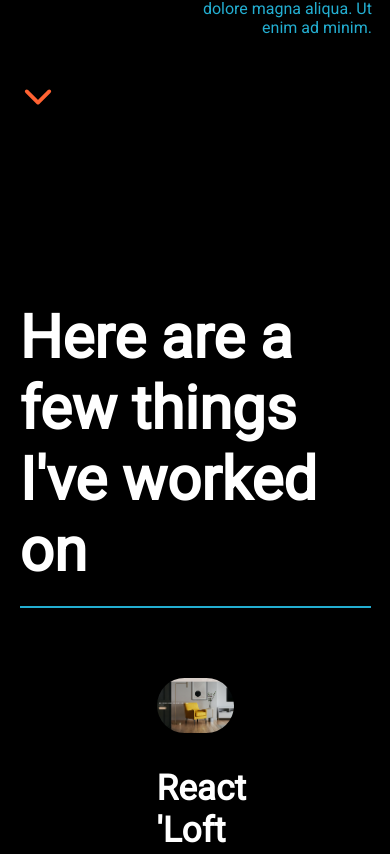
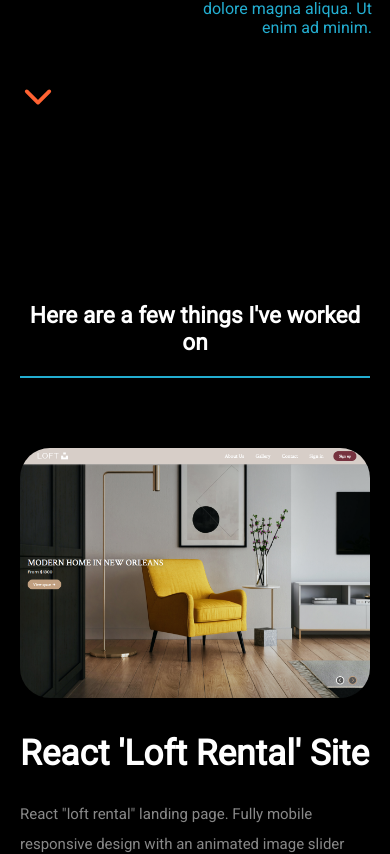
Before and after one commit to l2fc3s/portfolio, a React (Create React App) app: page / in a window 390 px wide. Shown: the part 562-1416 px from the top of the page. Built offline with nearby package versions, Linux system fonts and the light colour scheme.

Commit message:
updated project section again

```diff
--- a/src/components/Pages/Projects/Projects.css
+++ b/src/components/Pages/Projects/Projects.css
@@ -84,4 +84,22 @@
     flex-direction: column;
     align-items: center;
   }
+
+  .project-card {
+    width: 100%;
+    height: auto;
+    max-width: 600px;
+  }
+
+  .header-div {
+    padding: 20px 20px 50px 20px;
+  }
+
+  .project-header {
+    text-align: center;
+    font-size: 5.8vw;
+    border-bottom: #23aed1 2px solid;
+    width: 100%;
+    padding-bottom: 20px;
+  }
 }
```
